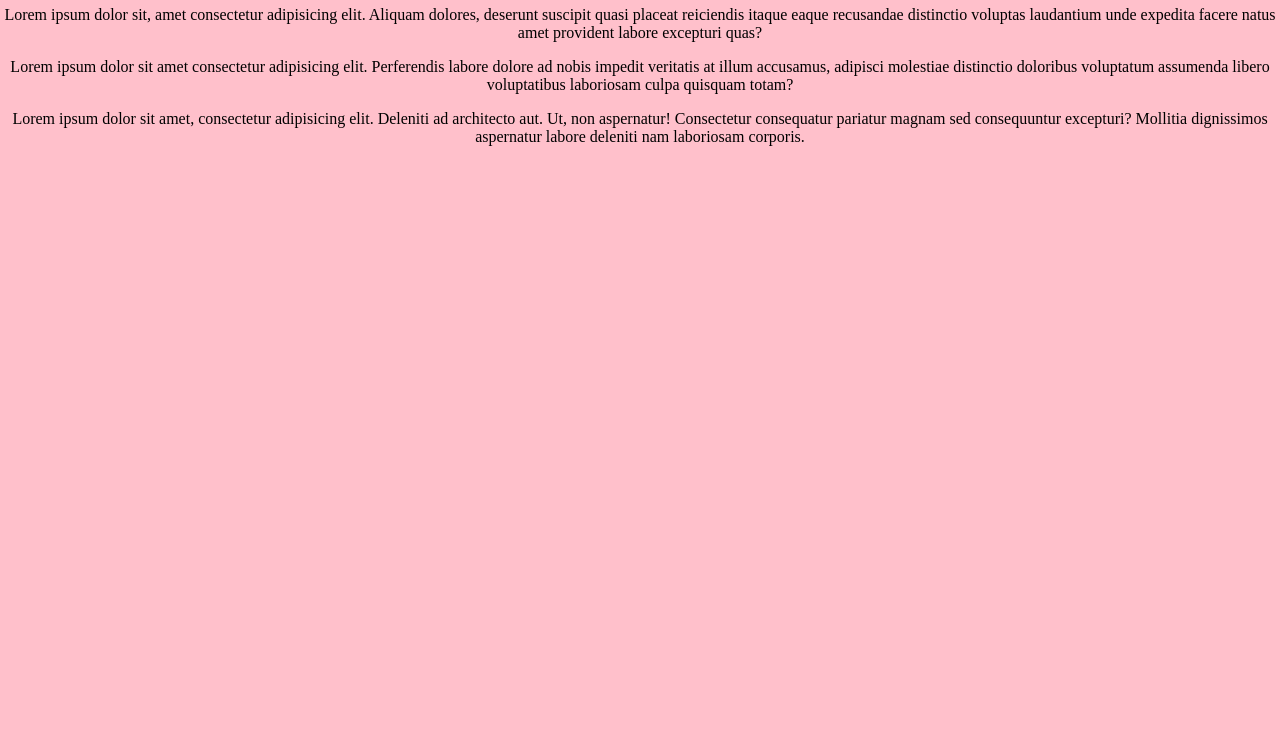
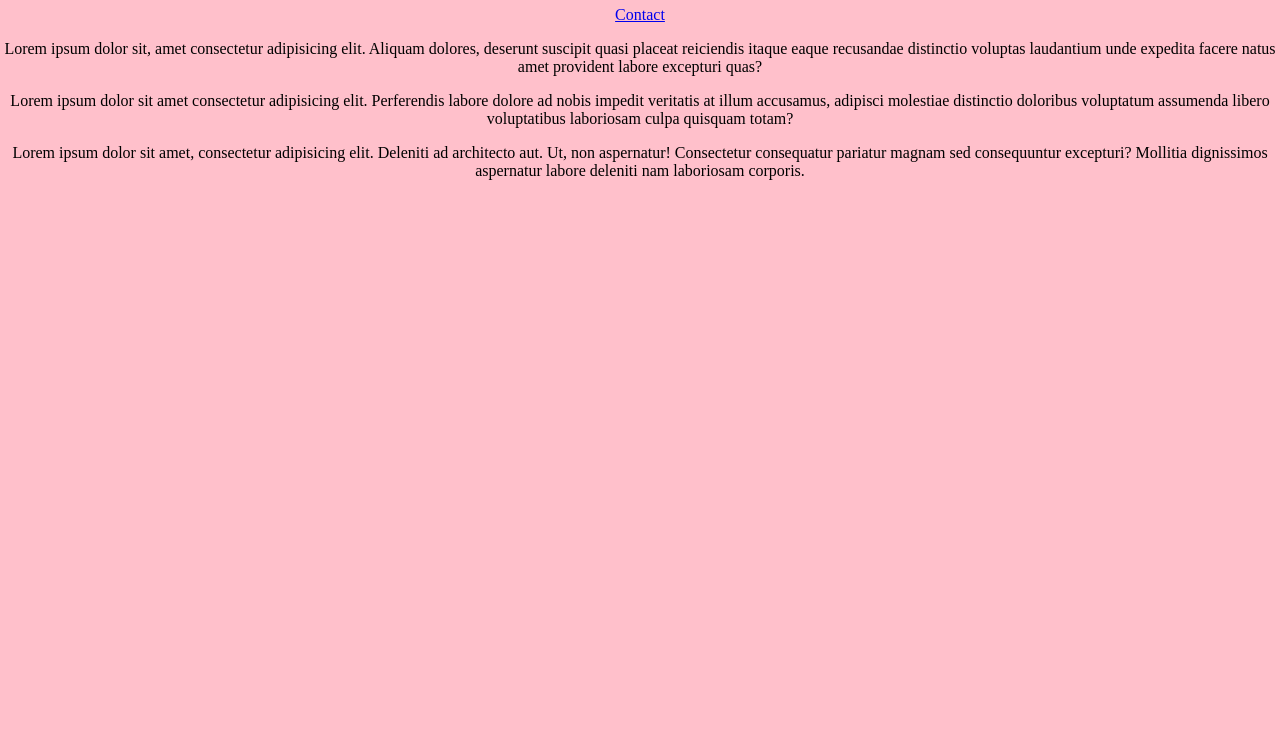
Before and after one commit to Nitinhacker175/Nitin-Doyal, a plain HTML site: page index.html in a window 1280 px wide. Shown: the part 52-800 px from the top of the page. Drawn offline with Linux system fonts and the light colour scheme.

Commit message:
Update index.html

```diff
--- a/index.html
+++ b/index.html
@@ -7,6 +7,7 @@
 </head>
 <body>
     <h1>Nitin Doyal</h1>
+    <a href="/contact.html">Contact</a>
     <p>Lorem ipsum dolor sit, amet consectetur adipisicing elit. Aliquam dolores, deserunt suscipit quasi placeat reiciendis itaque eaque recusandae distinctio voluptas laudantium unde expedita facere natus amet provident labore excepturi quas?</p>
     <p>Lorem ipsum dolor sit amet consectetur adipisicing elit. Perferendis labore dolore ad nobis impedit veritatis at illum accusamus, adipisci molestiae distinctio doloribus voluptatum assumenda libero voluptatibus laboriosam culpa quisquam totam?</p>
     <p>Lorem ipsum dolor sit amet, consectetur adipisicing elit. Deleniti ad architecto aut. Ut, non aspernatur! Consectetur consequatur pariatur magnam sed consequuntur excepturi? Mollitia dignissimos aspernatur labore deleniti nam laboriosam corporis.</p>
```
